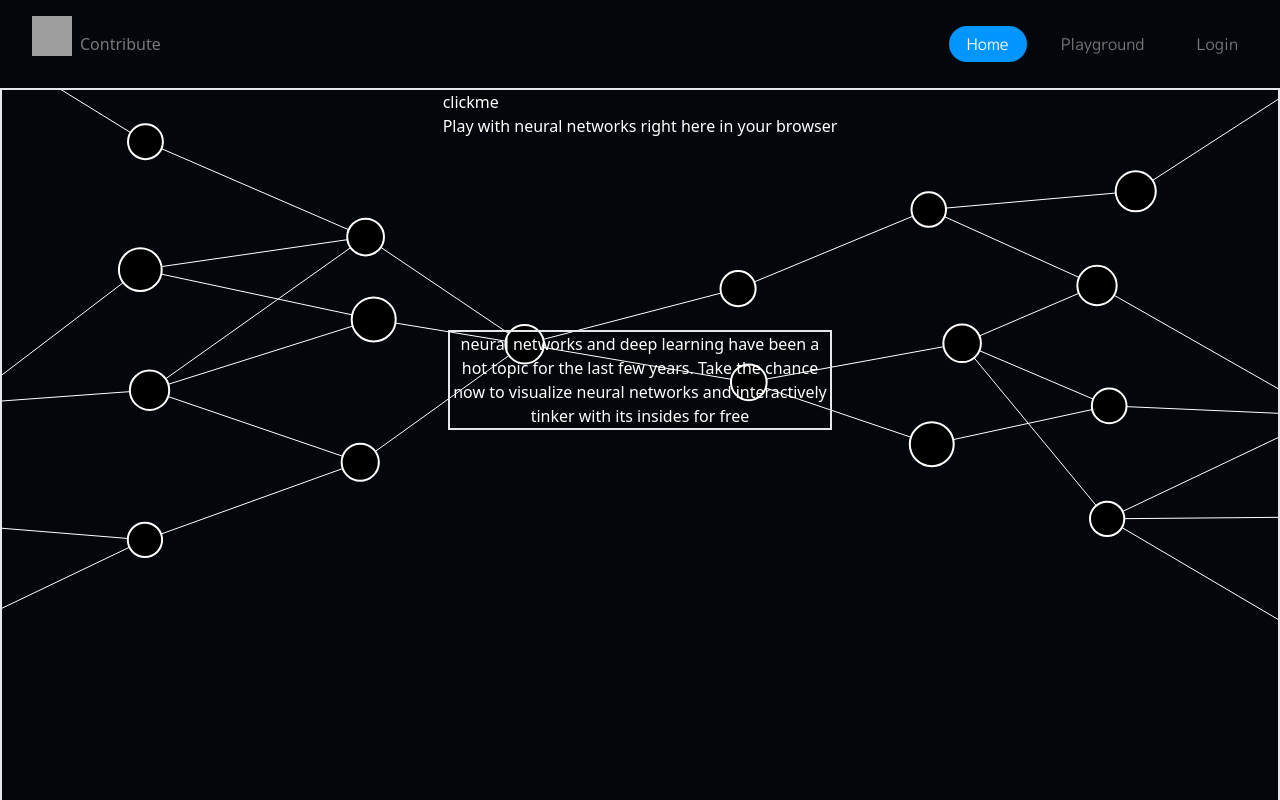
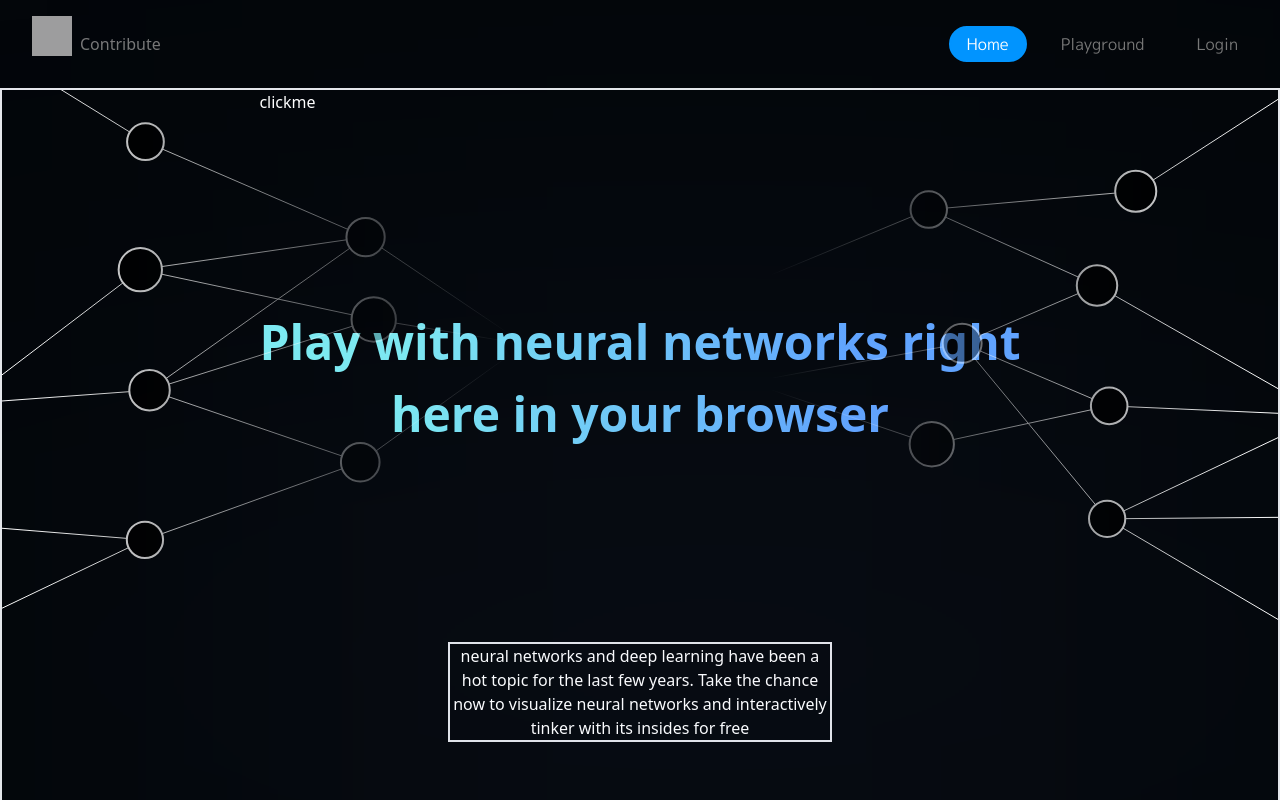
Before and after one commit to erupturatis/NeuralNetworkPlayground, a React (Vite) app in the folder Client/: page /Home in a window 1280 px wide. Built offline with nearby package versions, Linux system fonts and the light colour scheme; no server answers; grey boxes are pictures that could not be loaded.

Commit message:
masking front page

```diff
--- /dev/null
+++ b/Client/src/Pages/Home/Hero.css
@@ -0,0 +1,43 @@
+.heroText {
+  background: linear-gradient(90deg, #7debf2 18.49%, #60a4ff 78.16%);
+  -webkit-background-clip: text;
+  -webkit-text-fill-color: transparent;
+  background-clip: text;
+  text-fill-color: transparent;
+  font-size: 3rem;
+  font-weight: 600;
+}
+
+.backgroundGoo {
+  width: 915px;
+  height: 457px;
+  left: 250px;
+  top: 339px;
+
+  background: rgba(99, 139, 216, 0.08);
+  filter: blur(250px);
+}
+.mask {
+  mask-image: -webkit-linear-gradient(
+    90deg,
+    rgba(255, 255, 255, 1) 0%,
+    rgba(0, 0, 0, 1) 51%,
+    rgba(255, 255, 255, 1) 100%
+  );
+}
+.mask1 {
+  -webkit-mask-image: linear-gradient(
+    90deg,
+    rgba(0, 0, 0, 1) 0%,
+    rgba(0, 0, 0, 0) 40%,
+    rgba(0, 0, 0, 0) 60%,
+    rgba(0, 0, 0, 1) 100%
+  );
+  mask-image: linear-gradient(
+    90deg,
+    rgba(0, 0, 0, 1) 0%,
+    rgba(0, 0, 0, 0) 40%,
+    rgba(0, 0, 0, 0) 60%,
+    rgba(0, 0, 0, 1) 100%
+  );
+}
--- a/Client/src/Pages/Home/Hero.jsx
+++ b/Client/src/Pages/Home/Hero.jsx
@@ -2,6 +2,7 @@ import React from 'react';
 import { useEffect } from 'react';
 import { useState } from 'react';
 import { NeuronPainter } from './HeroNeurons';
+import './Hero.css';
 const Hero = () => {
   const [painter, setPainter] = useState(new NeuronPainter());
   const [frame, setFrame] = useState(0);
@@ -9,6 +10,10 @@ const Hero = () => {
   useEffect(() => {
     painter.parametrize(setFrame);
     painter.start();
+
+    return () => {
+      painter.destroy();
+    };
   }, []);
 
   let showFrame = () => {
@@ -20,8 +25,10 @@ const Hero = () => {
       <div className="w-full flex justify-center items-center bg-transparent">
         <div>
           <button onClick={showFrame}>clickme</button>
-          <div className="text-center">
-            Play with neural networks right here in your browser
+          <div className="backgroundGoo absolute border-2"></div>
+          <div className="text-center heroText  mt-48">
+            Play with neural networks right
+            <br /> here in your browser
           </div>
           <div className="flex justify-center">
             {' '}
@@ -34,6 +41,7 @@ const Hero = () => {
           <div className="h-96" />
         </div>
       </div>
+      <div className="absolute w-full  h-full top-0 mask1">
         <svg
           id="root-svg"
           xmlns="http://www.w3.org/2000/svg"
@@ -45,6 +53,7 @@ const Hero = () => {
           <g id="root-group"></g>
         </svg>
       </div>
+    </div>
   );
 };
 
--- a/Client/src/Pages/Home/HeroNeurons.js
+++ b/Client/src/Pages/Home/HeroNeurons.js
@@ -13,9 +13,14 @@ export class NeuronPainter {
   coeff = 0.5;
   hazardCoeff = 0.1;
   returnCoeff = 0.005;
+  destroyed = false;
 
   parametrize(frameCb) {
     this.frameCb = frameCb;
+  }
+
+  destroy() {
+    this.destroy = true;
   }
 
   async start() {
@@ -25,6 +30,9 @@ export class NeuronPainter {
     //starting up everything
     //generating initial data
     for (this.frame = 0; this.frame < 500; this.frame++) {
+      if (this.destroy === true) {
+        return;
+      }
       this.generateNeurons();
       this.generateConnections();
       this.adjustData();
@@ -47,7 +55,7 @@ export class NeuronPainter {
     //liniarizing data
     let dataCopy = [...this.data];
     for (let idx in dataCopy) {
-      dataCopy[idx].radius = randomMult(0.85, 1.15) * this.radius;
+      dataCopy[idx].radius = randomMult(0.9, 1.15) * this.radius;
     }
     rootElement
       .selectAll('circle')
```
Lines whose indentation alone changed are shown as unchanged.
